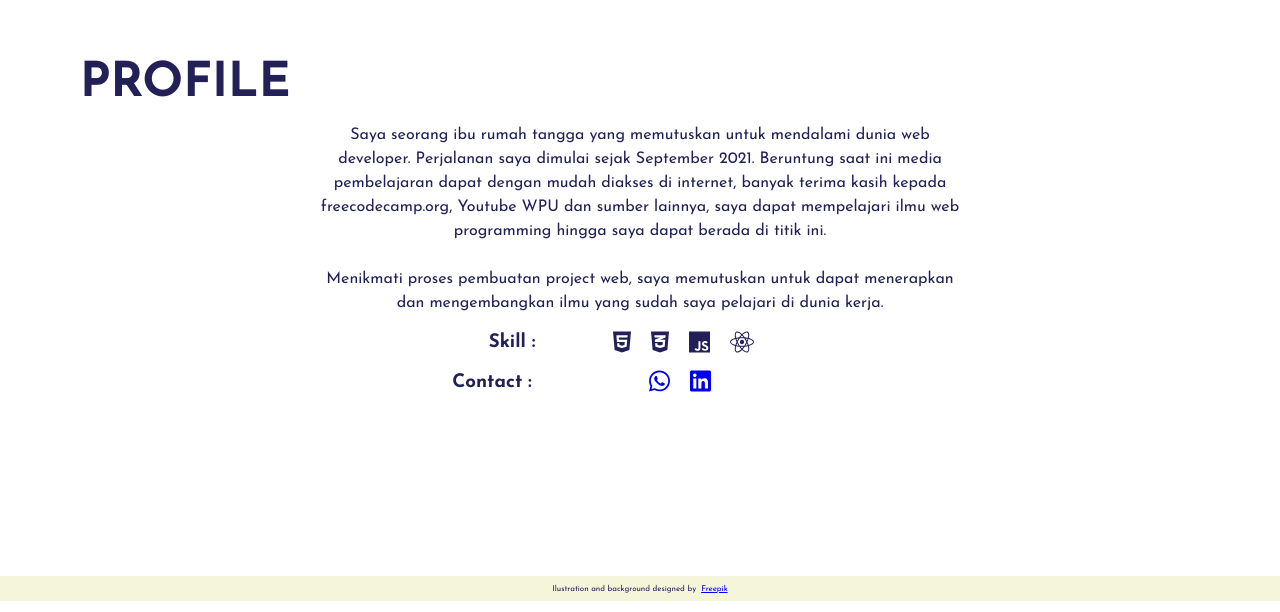
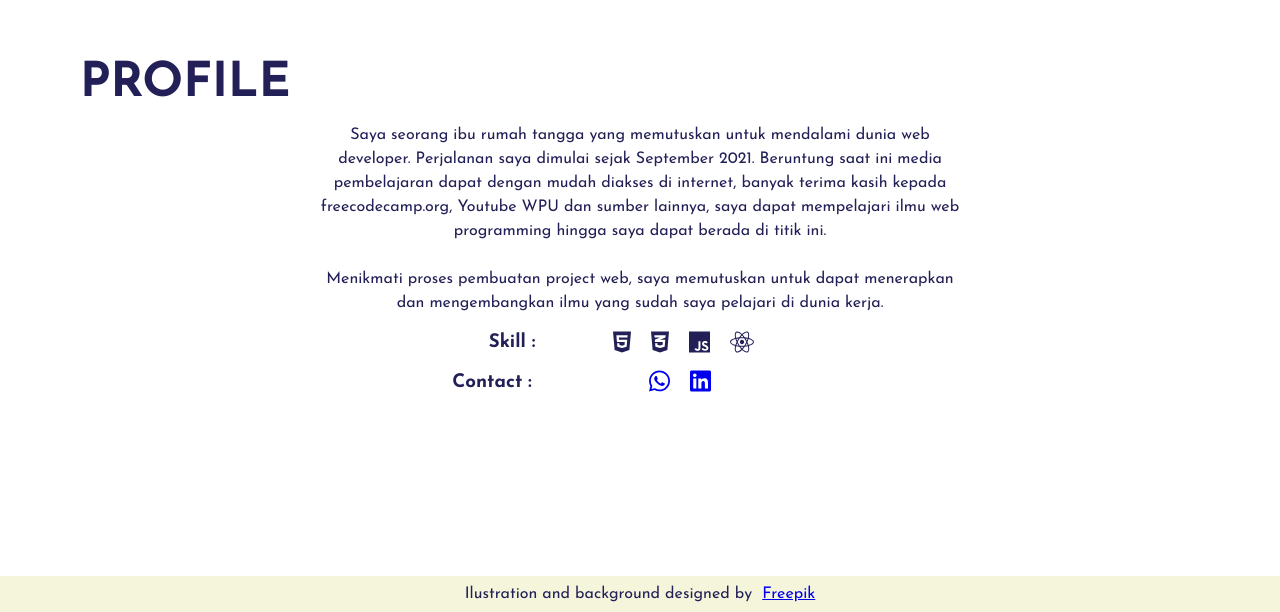
Before and after one commit to izurai27/my-portfolio-react-app, a React (Create React App) app: page / in a window 1280 px wide. Shown: the part 6828-7440 px from the top of the page. Built offline with nearby package versions, Linux system fonts and the light colour scheme.

Commit message:
edit footer

```diff
--- a/src/css/footer.css
+++ b/src/css/footer.css
@@ -1,9 +1,11 @@
 footer{
   background-color: beige;
-  height: 25px;
+  height: fit-content;
   display:flex;
   justify-content: center;
   align-items: center;
-  font-size:0.5rem;
+  font-size:1rem;
+ box-sizing: border-box;
   letter-spacing: 140%;
+  padding:10px;
 }
```
